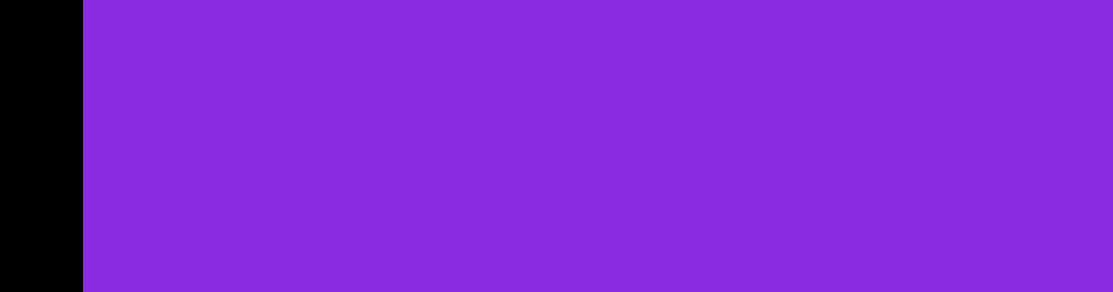
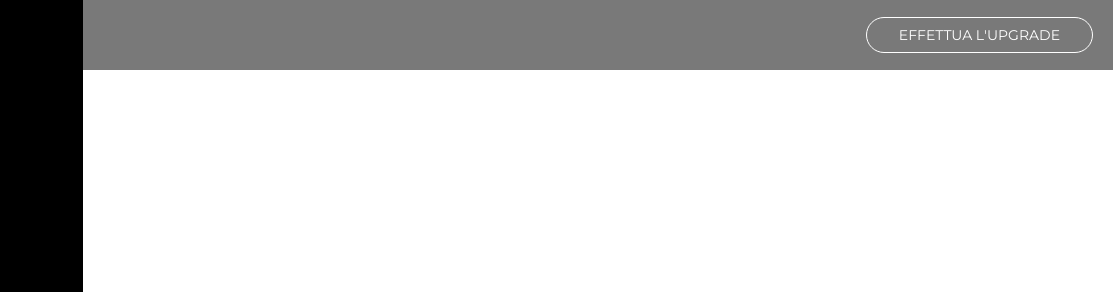
Before and after one commit to Alex12012000/html-css-spotifyweb, a plain HTML site: page index.html in a window 1280 px wide. Shown: the top 292 px of the page, 167-1280 px from the left. Drawn offline with Linux system fonts and the light colour scheme.

Commit message:
Upgrade Bar

```diff
--- a/css/style.css
+++ b/css/style.css
@@ -201,14 +201,34 @@ main {
     font-size: 14px;
 }
 
+/* Upgrade Bar */
+
+.upgrade-bar {
+    height: 70px;
+    width: calc( 100% - 250px);
+    padding: 20px;
+    background-color: rgba(0, 0, 0, 0.527);
+    position: fixed;
+    top: 0;
+    right: 0;
+    justify-content: flex-end;
+    align-items: center;
+}
+
+.upgrade-bar a {
+    color: white;
+    font-size: 14px;
+    padding: 0.5rem 2rem;
+    border: 1px solid white;
+    border-radius: 20px;
+}
 
 /* Main-Content */
 .main {
     width: calc( 100% - 250px);
+    padding-top: 100px;
     overflow-y: auto;
-
-    /* TEST */
-    background-color: blueviolet;
+    background-color: #141922;
 }
 
 
@@ -218,6 +238,7 @@ footer {
     height: 70px;
     overflow-x: hidden;
 }
+
 
 
 /* --------------------------
@@ -301,6 +322,11 @@ footer {
         justify-content: center;
     }
 
+    /* UPGRADE BAR */
+    .upgrade-bar {
+        width: calc( 100% - 40px);
+    }
+
     /* MAIN */
     .main {
         width: calc(100% - 40px);
--- a/index.html
+++ b/index.html
@@ -22,6 +22,8 @@
     <div class="app-wrapper">
 
         <main>
+
+            <!-- Sidebar -->
             <div class="sidebar flex">
 
                 <!-- LOGO -->
@@ -118,9 +120,19 @@
 
                 </div>
             </div>
-            <div class="main">
+
+            <div class="upgrade-bar flex">
+                <a href="#" class="upgrade-btn">
+                    EFFETTUA L'UPGRADE
+                </a>
+            </div>
+
+            <!-- Main Content -->
+
 
             </div>
+
+
         </main>
 
         <footer></footer>
```
